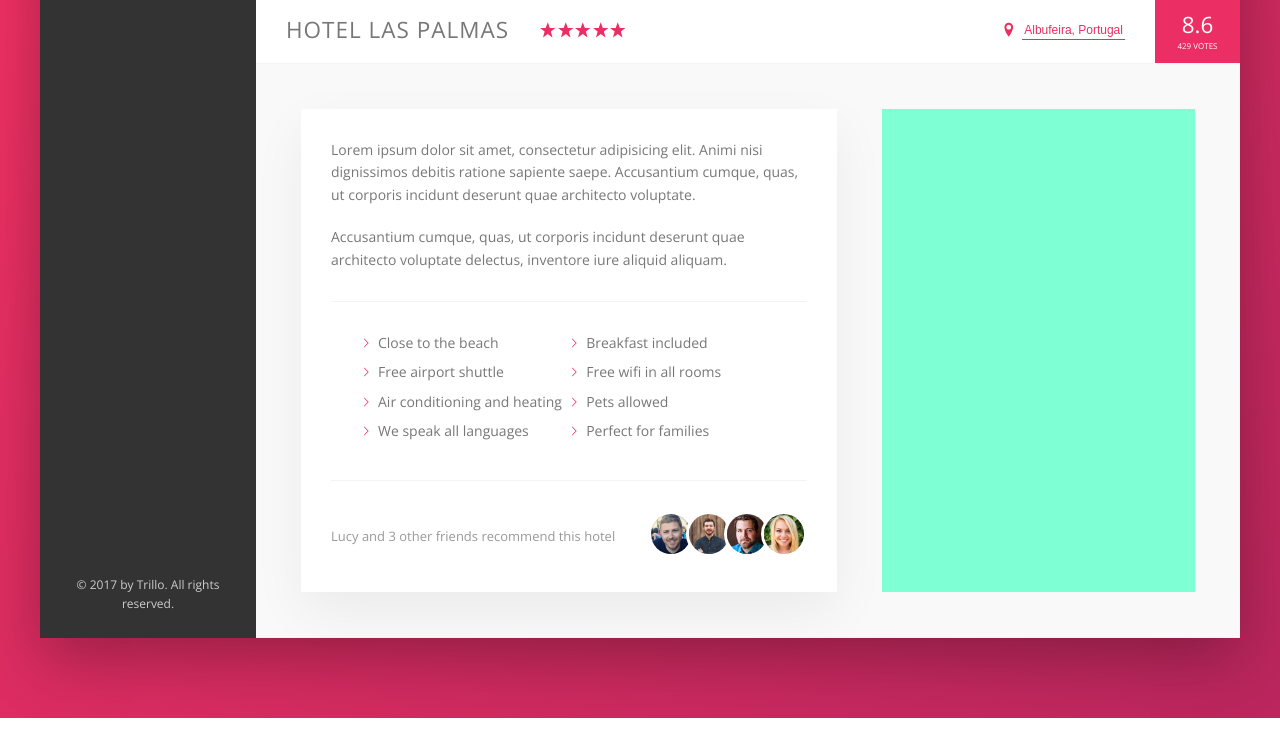
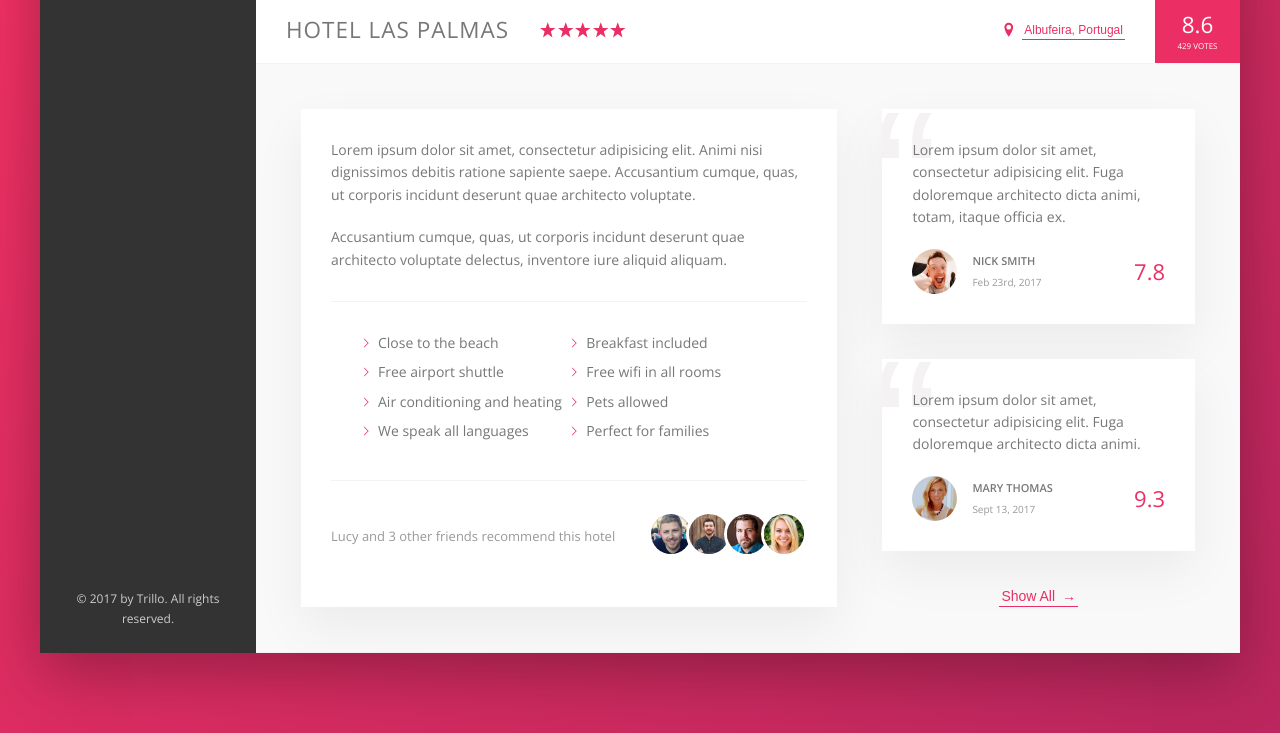
Before and after one commit to sarahrileydev/trillo, a website: page index.html in a window 1280 px wide. Shown: the part 538-1271 px from the top of the page. Drawn offline with nearby package versions, Linux system fonts and the light colour scheme.

Commit message:
user reviews

```diff
--- a/index.html
+++ b/index.html
@@ -164,7 +164,35 @@
                         </div>
                     </div>
                     <div class="user-reviews">
+                        <figure class="review">
+                            <blockquote class="review__text">
+                                Lorem ipsum dolor sit amet, consectetur adipisicing elit. Fuga doloremque architecto dicta animi, totam, itaque officia ex.
+                            </blockquote>
+                            <figcaption class="review__user">
+                                <img src="img/user-1.jpg" alt="User 1" class="review__photo">
+                                <div class="review__user-box">
+                                    <p class="review__user-name">Nick Smith</p>
+                                    <p class="review__user-date">Feb 23rd, 2017</p>
+                                </div>
+                                <div class="review__rating">7.8</div>
+                            </figcaption>
+                        </figure>
 
+                        <figure class="review">
+                            <blockquote class="review__text">
+                                Lorem ipsum dolor sit amet, consectetur adipisicing elit. Fuga doloremque architecto dicta animi.
+                            </blockquote>
+                            <figcaption class="review__user">
+                                <img src="img/user-2.jpg" alt="User 2" class="review__photo">
+                                <div class="review__user-box">
+                                    <p class="review__user-name">Mary Thomas</p>
+                                    <p class="review__user-date">Sept 13, 2017</p>
+                                </div>
+                                <div class="review__rating">9.3</div>
+                            </figcaption>
+                        </figure>
+
+                        <button class="btn-inline">Show All <span>&rarr;</span></button>
                     </div>
                 </div>
             </main>
--- a/sass/_components.scss
+++ b/sass/_components.scss
@@ -264,7 +264,7 @@
 }
 
 ////////////////////////////////////////////
-// HOTEL OVERVIEW
+// Button INLINE
 .btn-inline {
     border: none;
     color: var(--color-primary);
@@ -276,9 +276,20 @@
     cursor: pointer;
     transition: all .2s;
 
+    & span {
+        margin-left: 3px;
+        transition: margin-left .2s;
+    }
+
     &:hover {
         color: var(--color-grey-dark-1);
+
+        span {
+            margin-left: 8px;
+        }
     }
+
+
 
     &:focus {
         outline: none;
@@ -377,3 +388,67 @@
         }
     }
 }
+
+////////////////////////////////////////////
+// REVIEW
+.review {
+    background-color: #fff;
+    box-shadow: var(--shadow-light);
+    padding: 3rem;
+    margin-bottom: 3.5rem;
+    position: relative;
+    overflow: hidden;
+
+    &__text {
+        margin-bottom: 2rem;
+        z-index: 10;
+        position: relative;
+    }
+
+    &__user {
+        display: flex;
+        align-items: center;
+    }
+
+    &__photo {
+        height: 4.5rem;
+        width: 4.5rem;
+        border-radius: 50%;
+        margin-right: 1.5rem;
+    }
+
+    &__user-box {
+        margin-right: auto;
+    }
+
+    &__user-name {
+        font-size: 1.1rem;
+        font-weight: 600;
+        text-transform: uppercase;
+        margin-bottom: .4rem;
+    }
+
+    &__user-date {
+        font-size: 1rem;
+        color: var(--color-grey-dark-3);
+    }
+
+    &__rating {
+        color: var(--color-primary);
+        font-size: 2.2rem;
+        font-weight: 300;
+    }
+
+    &::before {
+        content: "\201C";
+        position: absolute;
+        top: -2.75rem;
+        left: -1rem;
+        line-height: 1;
+        font-size: 20rem;
+        color: var(--color-grey-light-2);
+        font-family: sans-serif;
+
+        z-index: 1;
+    }
+}
--- a/sass/_layout.scss
+++ b/sass/_layout.scss
@@ -38,6 +38,7 @@
 }
 
 .detail {
+    font-size: 1.4rem;
     display: flex;
     padding: 4.5rem;
     background-color: var(--color-grey-light-1);
@@ -54,6 +55,8 @@
 }
 
 .user-reviews {
-    background-color: aquamarine;
+    display: flex;
+    flex-direction: column;
+    align-items: center;
     flex: 1;
 }
```
Also changed, not shown: css/style.css.
